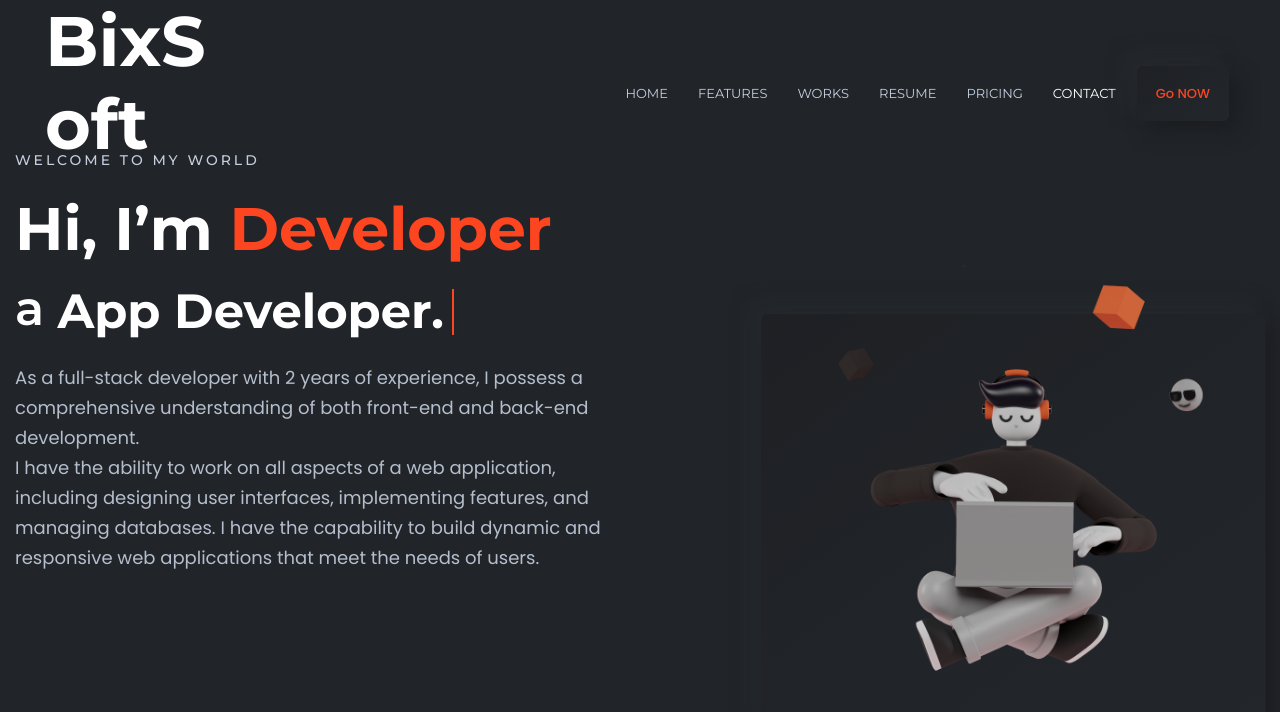
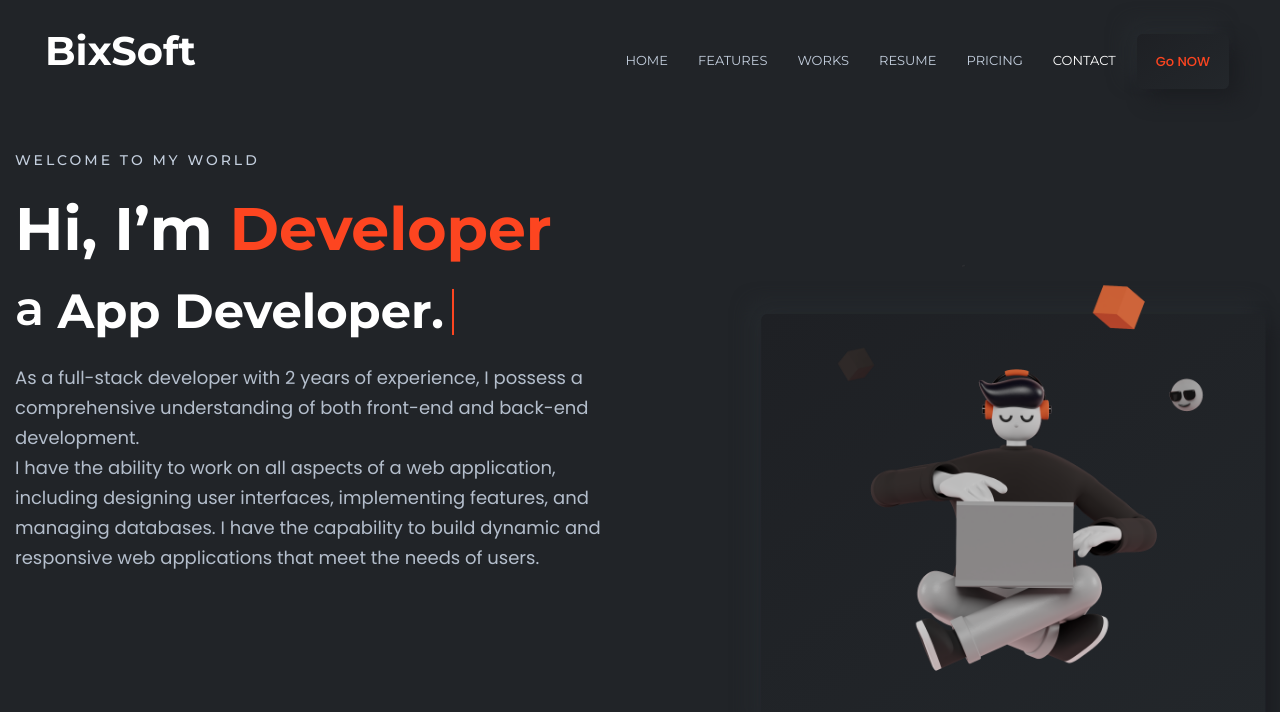
Before and after one commit to BixSoft/Portfolio, a plain HTML site: page index.html in a window 1280 px wide. Shown: the top 712 px of the page. Drawn offline with Linux system fonts and the light colour scheme.

Commit message:
Add files via upload

```diff
--- a/index.html
+++ b/index.html
@@ -40,9 +40,8 @@
                 <div class="header-left">
                     <div class="logo">
                         <a href="index.html">
-                            <h1 class="title">BixSoft</h1>
                             <!-- <img src="assets/images/AC.png" alt="logo"> -->
-<!--                             <h3 class="bix">BixSoft</h2> -->
+                            <h4 class="maintitle bix">BixSoft</h4>
                         </a>
                     </div>
                 </div>
```
